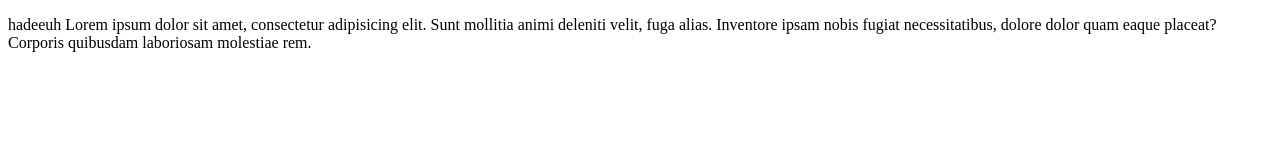
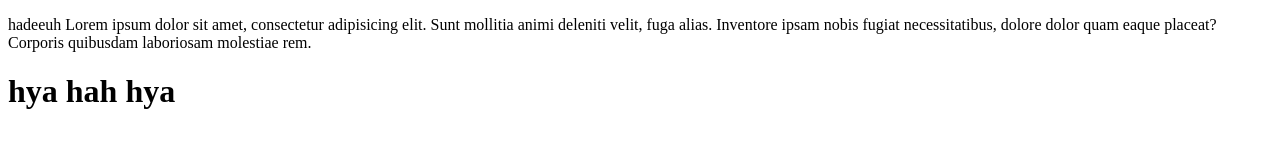
Before and after one commit to MRDEO24/coba_git_yok., a plain HTML site: page index.html in a window 1280 px wide. Drawn offline with Linux system fonts and the light colour scheme.

Commit message:
tambah h1

```diff
--- a/index.html
+++ b/index.html
@@ -6,5 +6,7 @@
 </head>
 <body>
     <p>hadeeuh Lorem ipsum dolor sit amet, consectetur adipisicing elit. Sunt mollitia animi deleniti velit, fuga alias. Inventore ipsam nobis fugiat necessitatibus, dolore dolor quam eaque placeat? Corporis quibusdam laboriosam molestiae rem.</p>
+
+    <h1>hya hah hya</h1>
 </body>
 </html>
```
